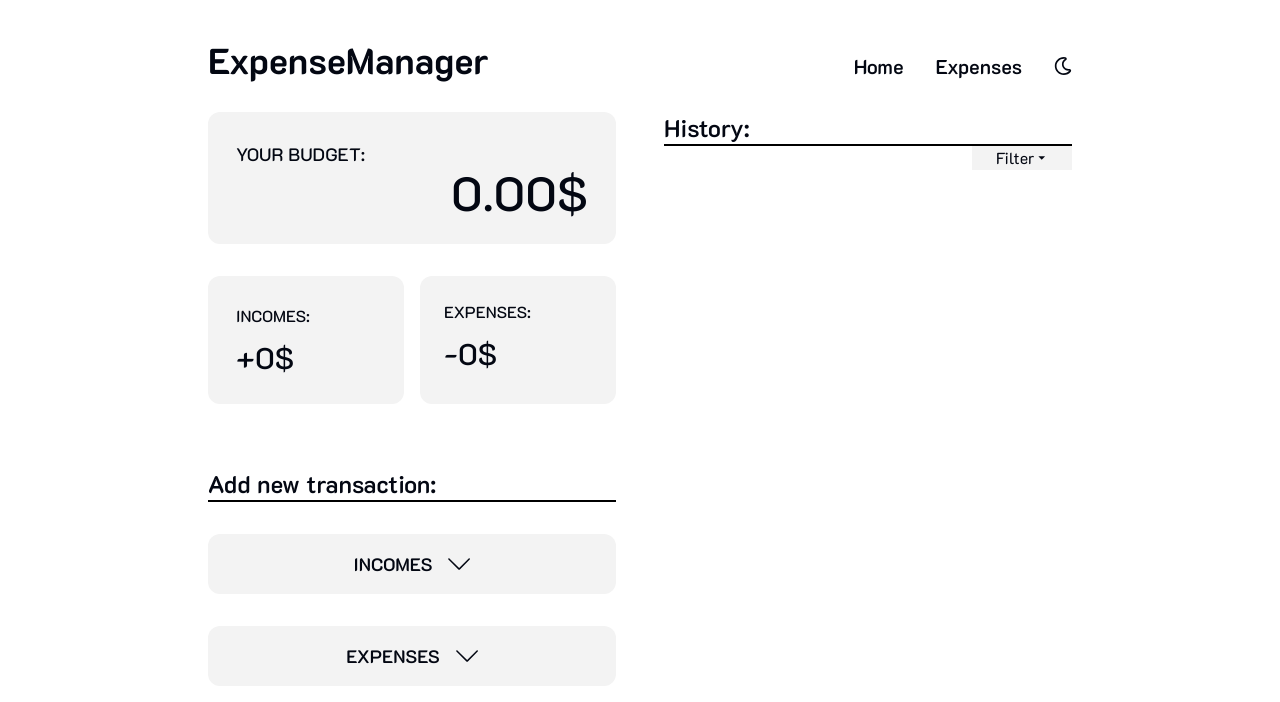
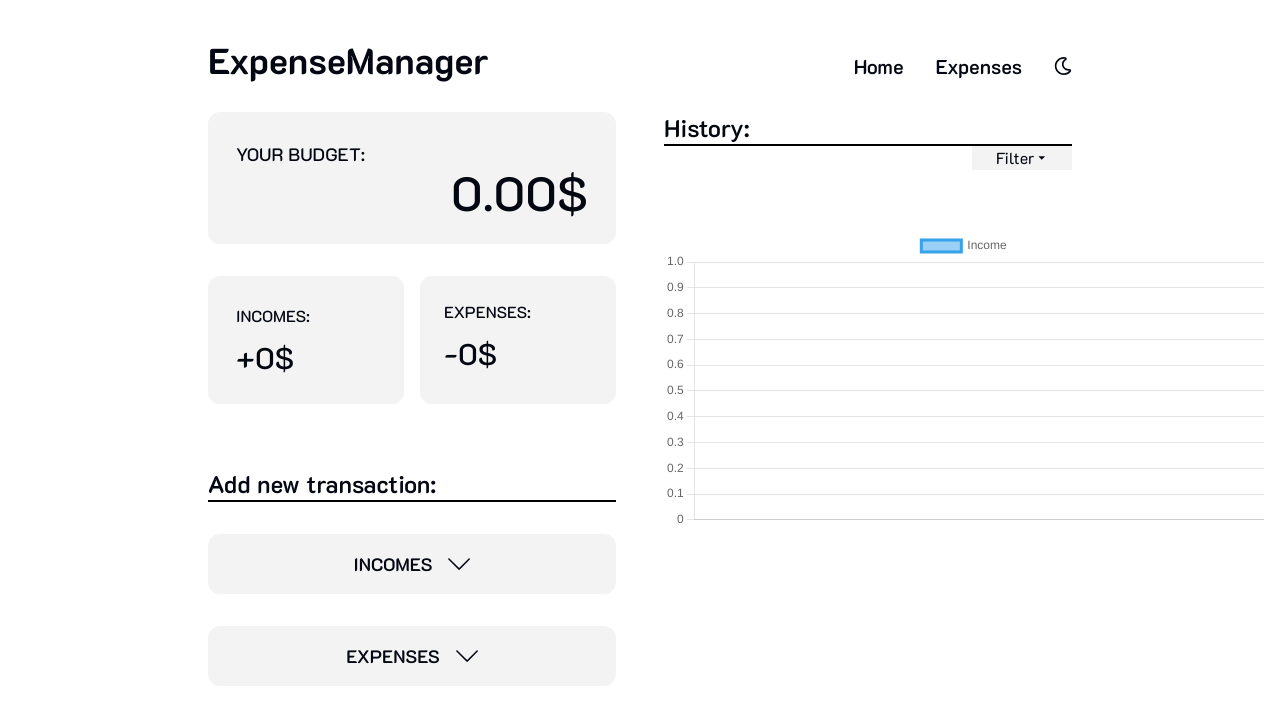
Before and after one commit to zofiaMrugalska/ExpenseManager, a React (Create React App) app: page /expenses in a window 1280 px wide. Shown: the top 702 px of the page. Built offline with nearby package versions, Linux system fonts and the light colour scheme.

Commit message:
creating incomes chart

```diff
--- a/src/pages/expenses/Expenses.jsx
+++ b/src/pages/expenses/Expenses.jsx
@@ -1,6 +1,7 @@
 import Transaction from "./components/NewTransaction/Transaction";
 import History from "./components/History/History";
 import YourBudget from "./components/Budget/YourBudget";
+import Chart from "./components/Chart/Chart";
 
 const Expenses = () => {
   return (
@@ -10,7 +11,10 @@ const Expenses = () => {
         <Transaction />
       </div>
 
-      <History />
+      <div>
+        <History />
+        <Chart />
+      </div>
     </div>
   );
 };
--- /dev/null
+++ b/src/pages/expenses/components/Chart/Chart.jsx
@@ -0,0 +1,30 @@
+import { Line } from "react-chartjs-2";
+import { useContext } from "react";
+import Context from "../../../../Context";
+import { Chart as ChartJS } from "chart.js/auto";
+
+const Chart = () => {
+  const { historyData } = useContext(Context);
+
+  const sortedDates = historyData
+    .map((data) => data.incomesDate)
+    .sort((a, b) => new Date(a) - new Date(b));
+
+  const chartData = {
+    labels: sortedDates,
+    datasets: [
+      {
+        label: "Income",
+        data: historyData.map((data) => data.incomesAmount),
+      },
+    ],
+  };
+
+  return (
+    <div className="w-[600px] mt-12">
+      <Line data={chartData} />
+    </div>
+  );
+};
+
+export default Chart;
```
